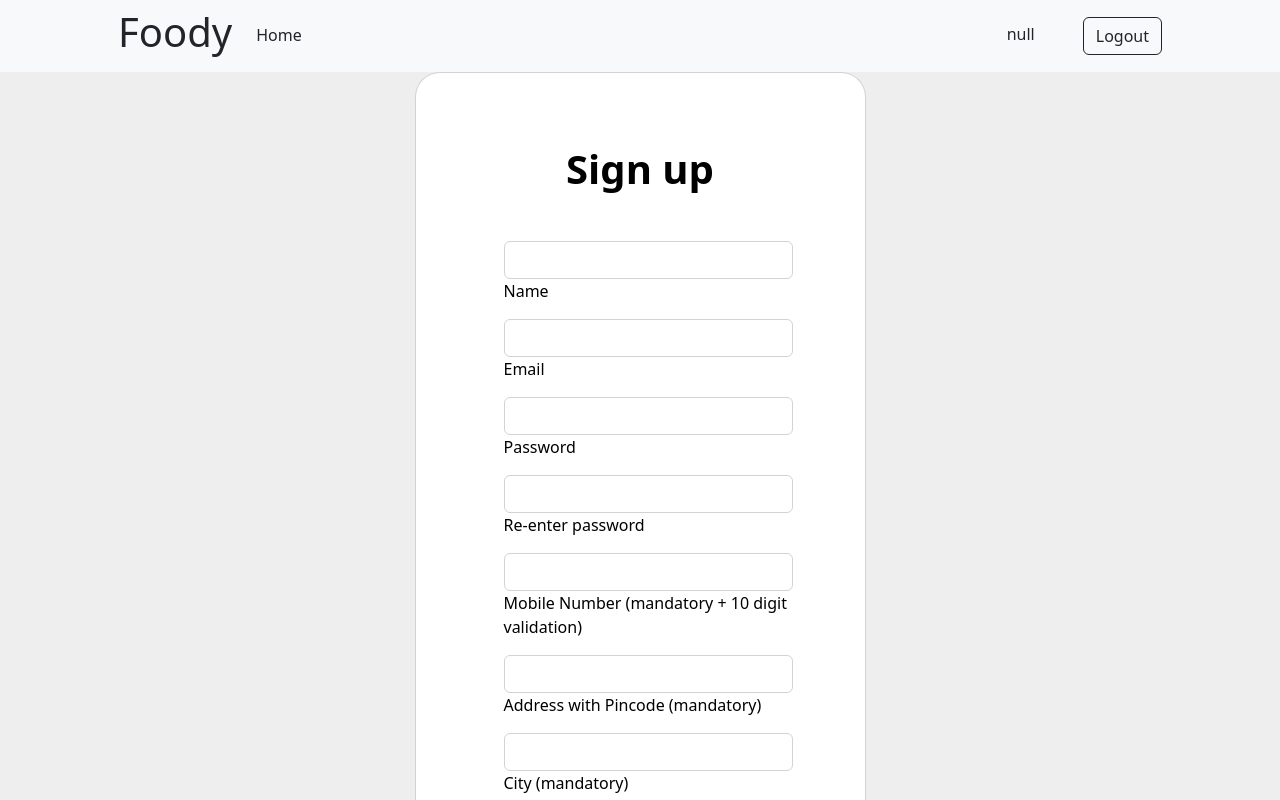
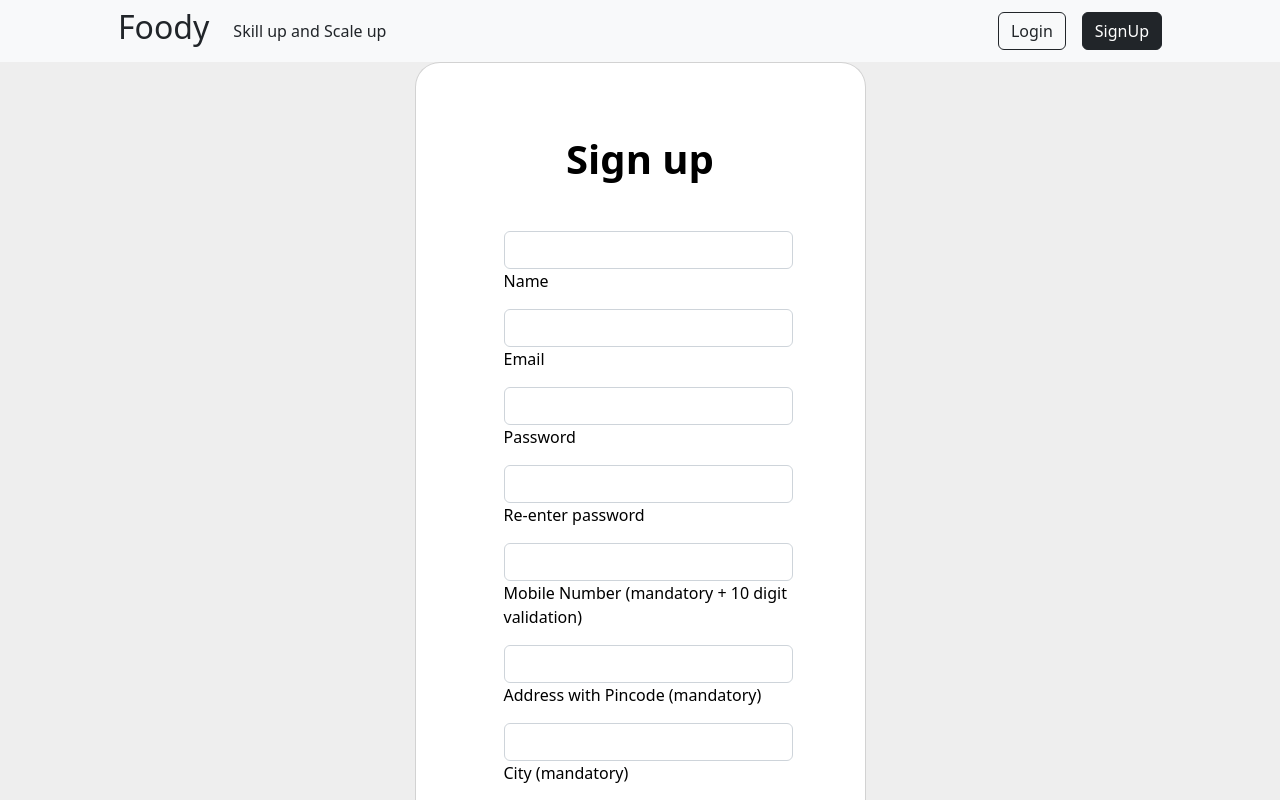
Before and after one commit to Jominjos/Foody-fe, a React (Create React App) app: page /signup in a window 1280 px wide. Shown: the top 800 px of the page. Built offline with nearby package versions, Linux system fonts and the light colour scheme; no server answers.

Commit message:
navbar change

```diff
--- a/src/comp/authnavbar.js
+++ b/src/comp/authnavbar.js
@@ -4,7 +4,7 @@ export default function Authnavbar() {
   return (
     <nav className="navbar navbar-expand-lg navbar-light bg-light">
       <div className="container px-4 px-lg-5">
-        <h2>Qdemy</h2>
+        <h2>Foody</h2>
         <button
           className="navbar-toggler"
           type="button"
--- a/src/pages/signUp.js
+++ b/src/pages/signUp.js
@@ -6,6 +6,7 @@ import { Link, useNavigate } from "react-router-dom";
 import { ToastContainer, toast } from "react-toastify";
 import "react-toastify/dist/ReactToastify.css";
 import Navbar from "../comp/navbar";
+import Authnavbar from "../comp/authnavbar";
 //
 //
 
@@ -84,9 +85,9 @@ export default function SignUp() {
   //console.log(user);
   return (
     <>
-      <Navbar />
+      <Authnavbar />
       <ToastContainer position={toast.POSITION.TOP_CENTER} />
-      <section className="vh-100" style={{ backgroundColor: "#eee" }}>
+      <section className="vh-200" style={{ backgroundColor: "#eee" }}>
         <div className="container h-100">
           <div className="row d-flex justify-content-center align-items-center h-100">
             <div className="col-lg-6 col-xl-5">
```
